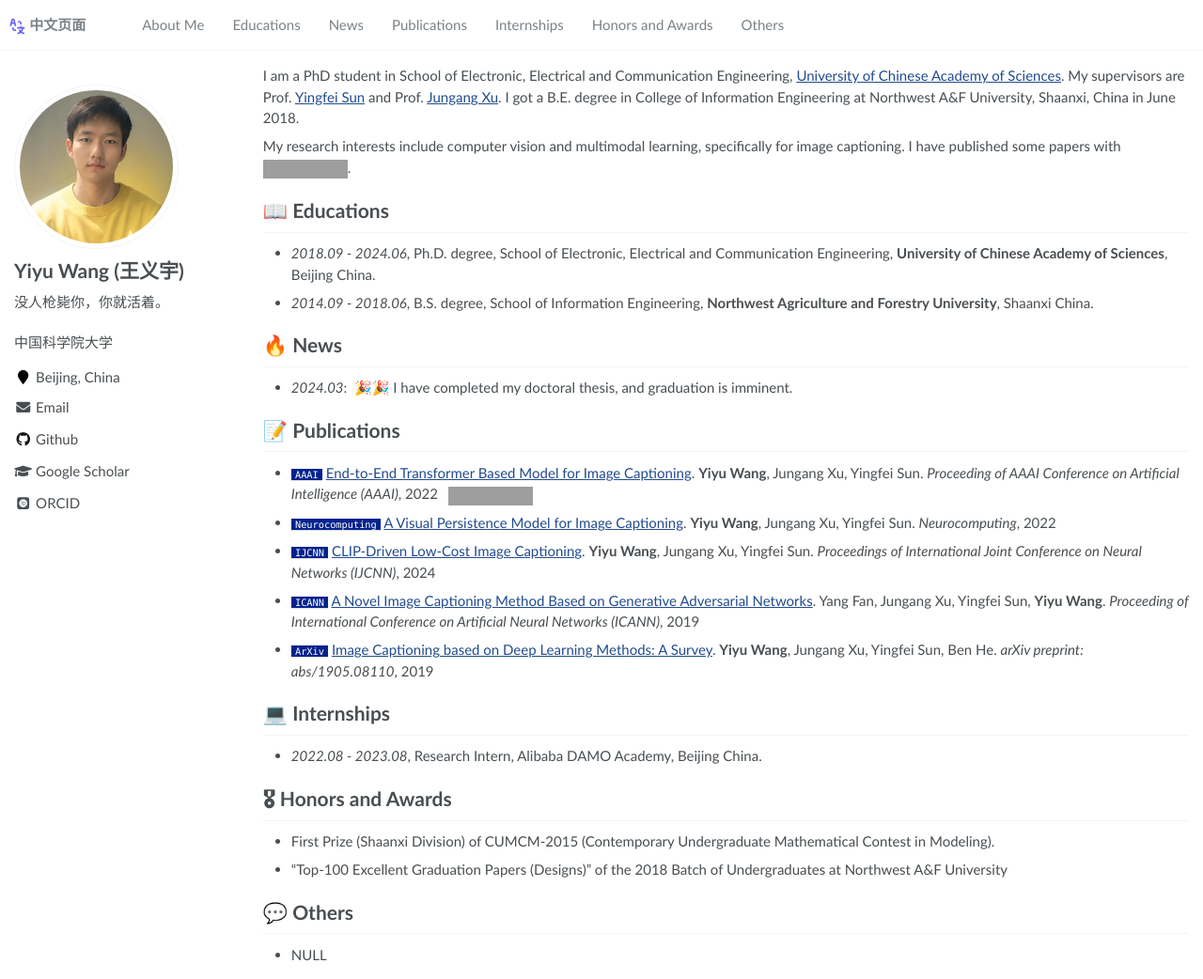
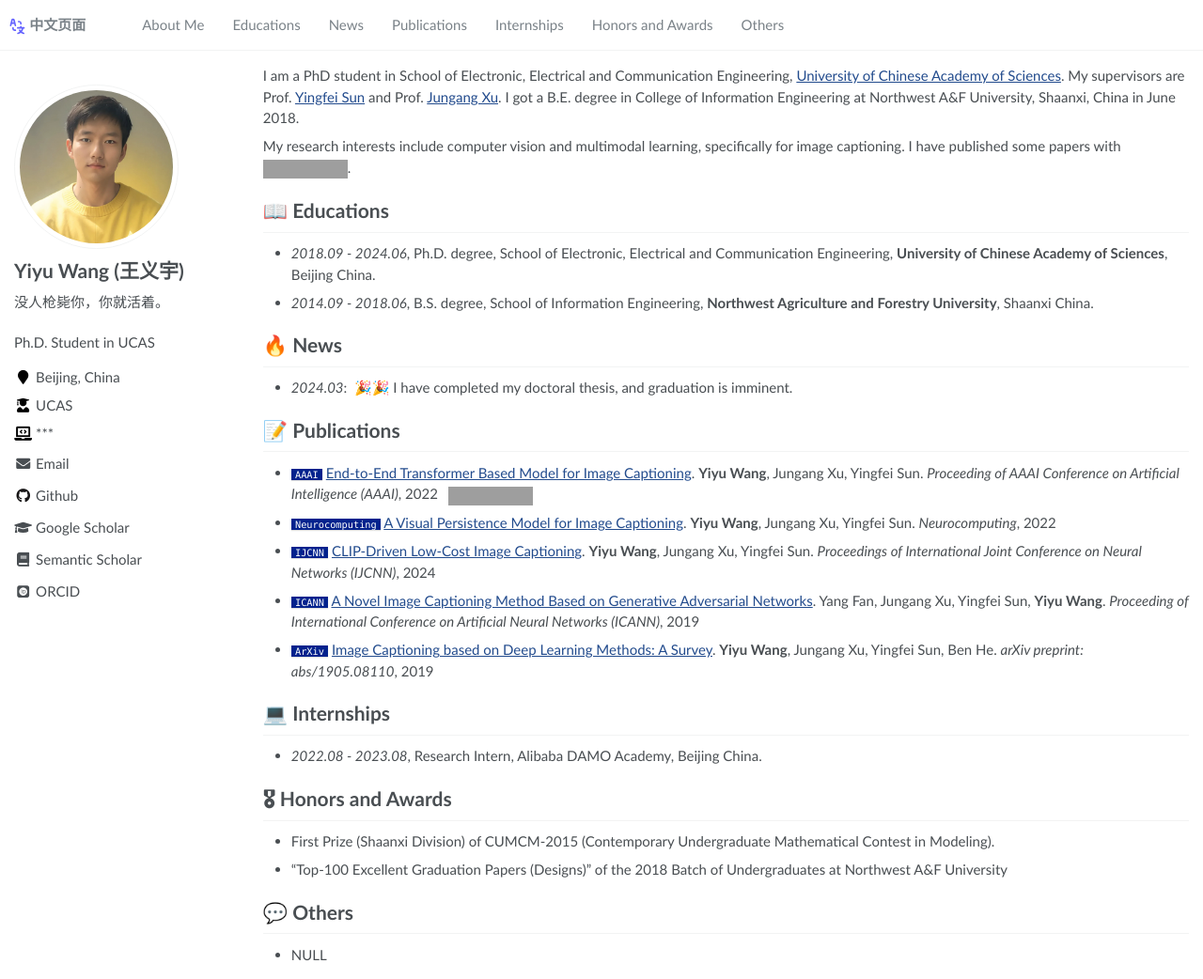
Before and after one commit to xunzhi99/xunzhi99.github.io, a Jekyll site: the page built from _pages/about.md, in a window 1280 px wide and 1042 px high. Shown: the whole window at 94% size. Built offline with Jekyll 4.4.1, drawn with Linux system fonts in a browser that asks for light colours; some web fonts are replaced; grey boxes are pictures that could not be loaded.

Commit message:
add some infos

```diff
--- a/_config.yml
+++ b/_config.yml
@@ -7,7 +7,7 @@
 
 # Site Settings
 title                    : "Yiyu Wang (王义宇)"
-description              : "中国科学院大学"
+description              : "Ph.D. Student in UCAS"
 repository               : "curya-wangyiyu/curya-wangyiyu.github.io"
 google_scholar_stats_use_cdn : true
 
@@ -25,9 +25,11 @@ author:
   avatar           : "images/android-chrome-512x512.png"
   bio              : "没人枪毙你，你就活着。"
   location         : "Beijing, China"
-  employer         :
+  institution      : "UCAS"
+  employer         : "***"
   pubmed           :
   googlescholar    : "https://scholar.google.com/citations?user=mDtSmsEAAAAJ"
+  semanticscholar  : "https://www.semanticscholar.org/author/Yiyu-Wang/2107946245"
   email            : "wangyiyu18@mails.ucas.ac.cn"
   researchgate     :  # e.g., "https://www.researchgate.net/profile/yourprofile"
   uri              :
--- a/_includes/author-profile.html
+++ b/_includes/author-profile.html
@@ -22,8 +22,11 @@
       {% if author.location %}
         <li><i class="fa fa-fw fa-map-marker" aria-hidden="true"></i> {{ author.location }}</li>
       {% endif %}
+      {% if author.institution %}
+        <li><i class="fa fa-fw fa-user-graduate" aria-hidden="true"></i> {{ author.institution }}</li>
+      {% endif %}
       {% if author.employer %}
-        <li><i class="fa fa-fw fa-map-marker" aria-hidden="true"></i> {{ author.employer }}</li>
+        <li><i class="fa fa-fw fa-laptop-code" aria-hidden="true"></i> {{ author.employer }}</li>
       {% endif %}
       {% if author.uri %}
         <li><a href="{{ author.uri }}"><i class="fas fa-fw fa-link" aria-hidden="true"></i> Website</a></li>
@@ -105,6 +108,9 @@
       {% endif %}
       {% if author.googlescholar %}
         <li><a href="{{ author.googlescholar }}"><i class="fas fa-fw fa-graduation-cap"></i> Google Scholar</a></li>
+      {% endif %}
+      {% if author.semanticscholar %}
+        <li><a href="{{ author.semanticscholar }}"><i class="fas fa-fw fa-book"></i> Semantic Scholar</a></li>
       {% endif %}
       {% if author.pubmed %}
         <li><a href="{{ author.pubmed }}"><i class="ai ai-pubmed-square ai-fw"></i> PubMed</a></li>
```
